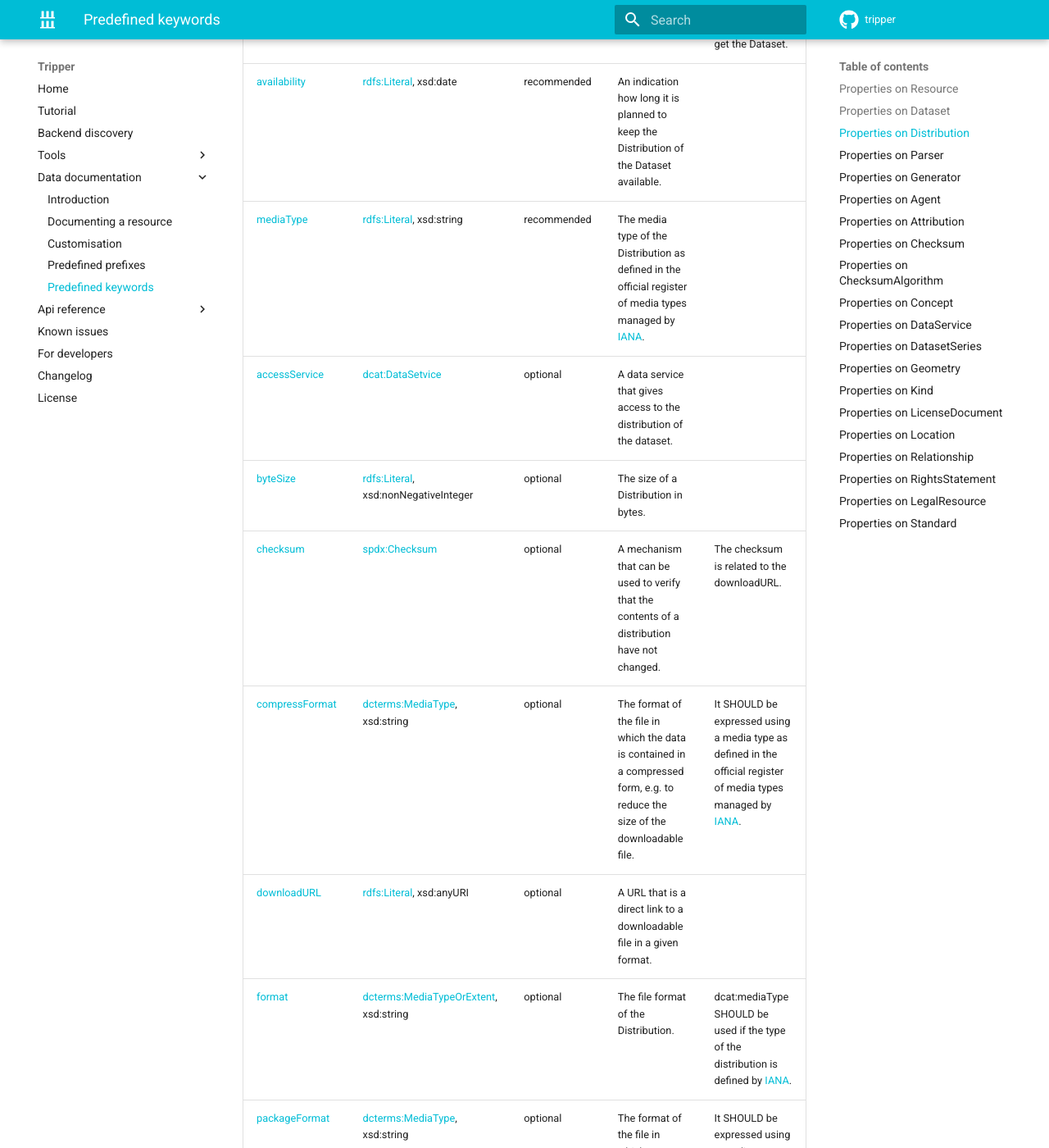
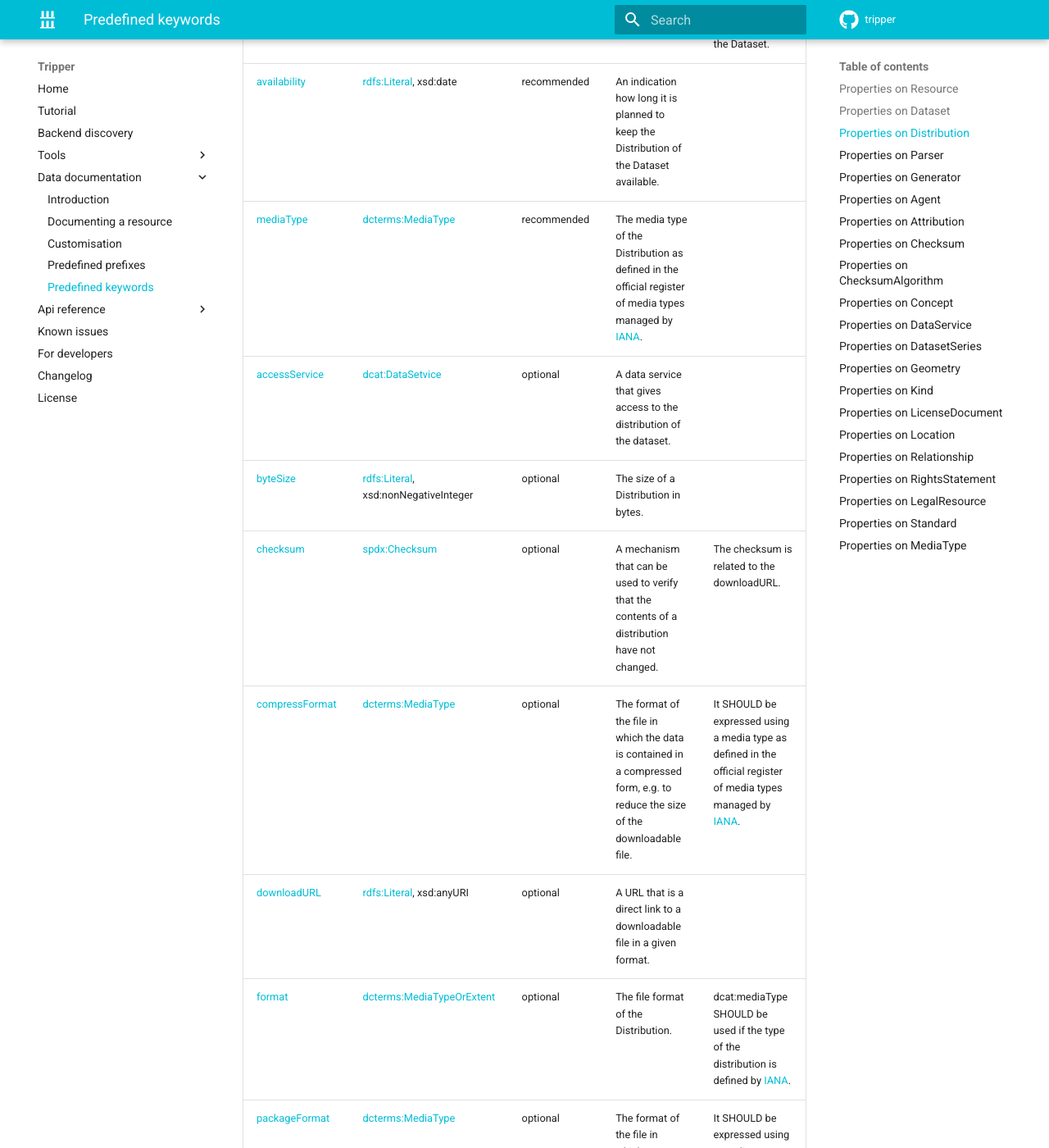
Before and after one commit to EMMC-ASBL/tripper, an MkDocs documentation site: the page built from docs/datadoc/keywords.md, in a window 1280 px wide and 1400 px high, scrolled down 9458 px. Shown: the whole window at 82% size. Built offline with MkDocs 1.6.1 and Material for MkDocs 9.7.7, drawn with Linux system fonts in a browser that asks for light colours; comment, search, counter and statistics services are not loaded; the version menu is left out; some of the changed text lies outside the part shown.

```diff
--- a/docs/datadoc/keywords.md
+++ b/docs/datadoc/keywords.md
@@ -74,21 +74,21 @@
 
 - subClassOf: [dcat:Resource]
 
-| Keyword          | Range                                   | Conformance | Definition                                                                                                                                                         | Usage note                                                                                                                                                                |
-| ---------------- | --------------------------------------- | ----------- | ------------------------------------------------------------------------------------------------------------------------------------------------------------------ | ------------------------------------------------------------------------------------------------------------------------------------------------------------------------- |
-| [accessURL]      | [rdfs:Resource]                         | mandatory   | A URL that gives access to a Distribution of the Dataset.                                                                                                          | The resource at the access URL may contain information about how to get the Dataset.                                                                                      |
-| [availability]   | [rdfs:Literal], xsd:date                | recommended | An indication how long it is planned to keep the Distribution of the Dataset available.                                                                            |                                                                                                                                                                           |
-| [mediaType]      | [rdfs:Literal], xsd:string              | recommended | The media type of the Distribution as defined in the official register of media types managed by [IANA](https://www.w3.org/TR/vocab-dcat-3/#bib-iana-media-types). |                                                                                                                                                                           |
-| [accessService]  | [dcat:DataSetvice]                      | optional    | A data service that gives access to the distribution of the dataset.                                                                                               |                                                                                                                                                                           |
-| [byteSize]       | [rdfs:Literal], xsd:nonNegativeInteger  | optional    | The size of a Distribution in bytes.                                                                                                                               |                                                                                                                                                                           |
-| [checksum]       | [spdx:Checksum]                         | optional    | A mechanism that can be used to verify that the contents of a distribution have not changed.                                                                       | The checksum is related to the downloadURL.                                                                                                                               |
-| [compressFormat] | [dcterms:MediaType], xsd:string         | optional    | The format of the file in which the data is contained in a compressed form, e.g. to reduce the size of the downloadable file.                                      | It SHOULD be expressed using a media type as defined in the official register of media types managed by [IANA](https://www.w3.org/TR/vocab-dcat-3/#bib-iana-media-types). |
-| [downloadURL]    | [rdfs:Literal], xsd:anyURI              | optional    | A URL that is a direct link to a downloadable file in a given format.                                                                                              |                                                                                                                                                                           |
-| [format]         | [dcterms:MediaTypeOrExtent], xsd:string | optional    | The file format of the Distribution.                                                                                                                               | dcat:mediaType SHOULD be used if the type of the distribution is defined by [IANA](https://www.w3.org/TR/vocab-dcat-3/#bib-iana-media-types).                             |
-| [packageFormat]  | [dcterms:MediaType], xsd:string         | optional    | The format of the file in which one or more data files are grouped together, e.g. to enable a set of related files to be downloaded together.                      | It SHOULD be expressed using a media type as defined in the official register of media types managed by [IANA](https://www.w3.org/TR/vocab-dcat-3/#bib-iana-media-types). |
-| [status]         | [rdfs:Literal]                          | optional    | The status of the distribution in the context of maturity lifecycle.                                                                                               | It MUST take one of the values: 'Completed', 'Deprecated', 'Under Development', 'Withdrawn'.                                                                              |
-| [generator]      | [oteio:Generator]                       |             | A generator that can create the distribution.                                                                                                                      |                                                                                                                                                                           |
-| [parser]         | [oteio:Parser]                          |             | A parser that can parse the distribution.                                                                                                                          |                                                                                                                                                                           |
+| Keyword          | Range                                  | Conformance | Definition                                                                                                                                                         | Usage note                                                                                                                                                                |
+| ---------------- | -------------------------------------- | ----------- | ------------------------------------------------------------------------------------------------------------------------------------------------------------------ | ------------------------------------------------------------------------------------------------------------------------------------------------------------------------- |
+| [accessURL]      | [rdfs:Resource]                        | mandatory   | A URL that gives access to a Distribution of the Dataset.                                                                                                          | The resource at the access URL may contain information about how to get the Dataset.                                                                                      |
+| [availability]   | [rdfs:Literal], xsd:date               | recommended | An indication how long it is planned to keep the Distribution of the Dataset available.                                                                            |                                                                                                                                                                           |
+| [mediaType]      | [dcterms:MediaType]                    | recommended | The media type of the Distribution as defined in the official register of media types managed by [IANA](https://www.w3.org/TR/vocab-dcat-3/#bib-iana-media-types). |                                                                                                                                                                           |
+| [accessService]  | [dcat:DataSetvice]                     | optional    | A data service that gives access to the distribution of the dataset.                                                                                               |                                                                                                                                                                           |
+| [byteSize]       | [rdfs:Literal], xsd:nonNegativeInteger | optional    | The size of a Distribution in bytes.                                                                                                                               |                                                                                                                                                                           |
+| [checksum]       | [spdx:Checksum]                        | optional    | A mechanism that can be used to verify that the contents of a distribution have not changed.                                                                       | The checksum is related to the downloadURL.                                                                                                                               |
+| [compressFormat] | [dcterms:MediaType]                    | optional    | The format of the file in which the data is contained in a compressed form, e.g. to reduce the size of the downloadable file.                                      | It SHOULD be expressed using a media type as defined in the official register of media types managed by [IANA](https://www.w3.org/TR/vocab-dcat-3/#bib-iana-media-types). |
+| [downloadURL]    | [rdfs:Literal], xsd:anyURI             | optional    | A URL that is a direct link to a downloadable file in a given format.                                                                                              |                                                                                                                                                                           |
+| [format]         | [dcterms:MediaTypeOrExtent]            | optional    | The file format of the Distribution.                                                                                                                               | dcat:mediaType SHOULD be used if the type of the distribution is defined by [IANA](https://www.w3.org/TR/vocab-dcat-3/#bib-iana-media-types).                             |
+| [packageFormat]  | [dcterms:MediaType]                    | optional    | The format of the file in which one or more data files are grouped together, e.g. to enable a set of related files to be downloaded together.                      | It SHOULD be expressed using a media type as defined in the official register of media types managed by [IANA](https://www.w3.org/TR/vocab-dcat-3/#bib-iana-media-types). |
+| [status]         | [rdfs:Literal]                         | optional    | The status of the distribution in the context of maturity lifecycle.                                                                                               | It MUST take one of the values: 'Completed', 'Deprecated', 'Under Development', 'Withdrawn'.                                                                              |
+| [generator]      | [oteio:Generator]                      |             | A generator that can create the distribution.                                                                                                                      |                                                                                                                                                                           |
+| [parser]         | [oteio:Parser]                         |             | A parser that can parse the distribution.                                                                                                                          |                                                                                                                                                                           |
 
 
 ## Properties on [Parser]
@@ -241,6 +241,10 @@
 A standard or other specification to which a resource conforms.
 
 
+## Properties on [MediaType]
+A media type, e.g. the format of a computer file.
+
+
 
 
 [Resource]: http://www.w3.org/ns/dcat#Resource
@@ -373,7 +377,7 @@
 [generator]: https://w3id.org/emmo/domain/oteio#generator
 [oteio:Generator]: https://w3id.org/emmo/domain/oteio#Generator
 [mediaType]: http://www.w3.org/ns/dcat#mediaType
-[rdfs:Literal]: http://www.w3.org/2000/01/rdf-schema#Literal
+[dcterms:MediaType]: http://purl.org/dc/terms/MediaType
 [packageFormat]: http://www.w3.org/ns/dcat#packageFormat
 [dcterms:MediaType]: http://purl.org/dc/terms/MediaType
 [parser]: https://w3id.org/emmo/domain/oteio#parser
@@ -489,3 +493,4 @@
 [RightsStatement]: http://purl.org/dc/terms/RightsStatement
 [LegalResource]: http://data.europa.eu/eli/ontology#LegalResource
 [Standard]: http://purl.org/dc/terms/Standard
+[MediaType]: http://purl.org/dc/terms/MediaType
```
Also changed, not shown: 5 other files.
